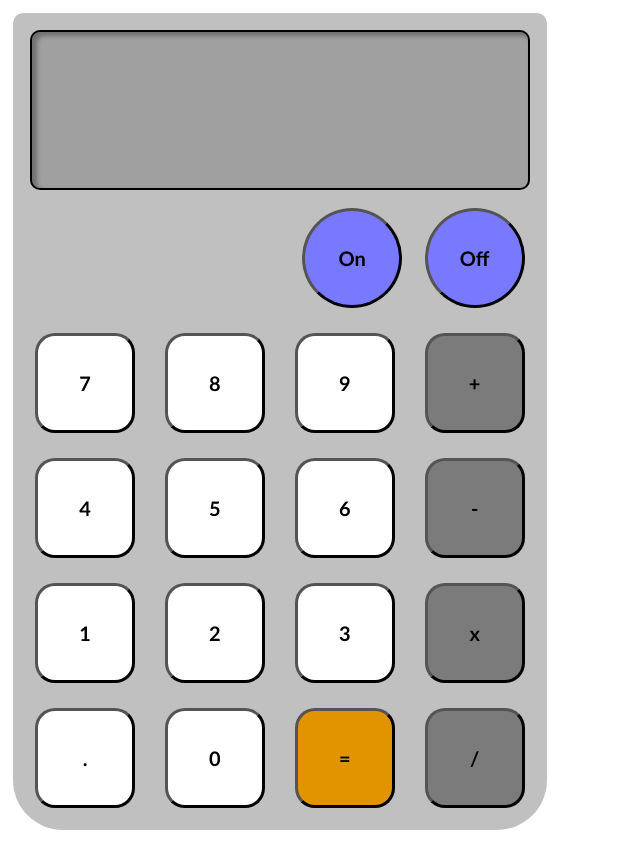
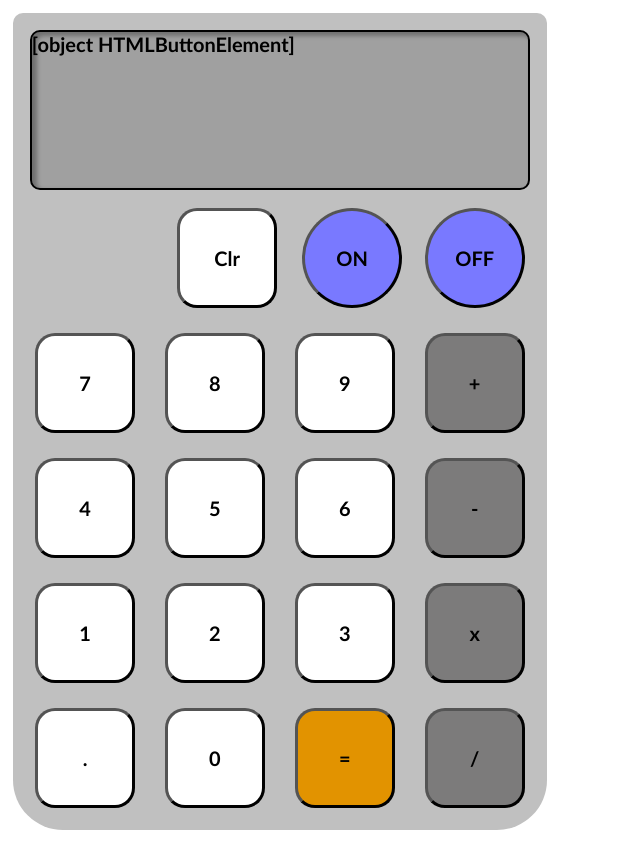
Before and after one commit to guanqcamole/calculator, a plain HTML site: page index.html in a window 1280 px wide. Shown: the whole page, without its empty margins (0-640 px from the left). Drawn offline with Linux system fonts and the light colour scheme.

Commit message:
small change to script

```diff
--- a/index.html
+++ b/index.html
@@ -12,8 +12,9 @@
 
             <div id="all-buttons" class="container">
                 <div id="pwrBtns" class="flexbox">
-                    <button class="btn pwr on">On</button>
-                    <button class="btn pwr off">Off</button>
+                    <button id="clr" class="btn">Clr</button>
+                    <button class="btn pwr on">ON</button>
+                    <button class="btn pwr off">OFF</button>
                 </div>
                 <div class="flexbox notOnOffBtns">
                     <div id="numberBtns" class="flexbox">
--- a/script.js
+++ b/script.js
@@ -2,6 +2,9 @@ const calculator = () => {
     //on and off
     const onBtn = document.querySelector('.on');
     const offBtn = document.querySelector('.off');
+
+    //clear
+    const clrBtn = document.getElementById('clr');
 
     //operators
     const add = document.getElementById('add');
@@ -38,36 +41,47 @@ const calculator = () => {
         location.reload();
     }
 
+    //Clear the screen
+    const clrScr = () => {
+
+    }
+
     //Prints message onto display
     const print = (message) => {
         const display = document.getElementById('display');
-        display.innerHTML = display.innerHTML + message;
+        display.innerHTML = message;
     }
 
-    //Needs debug
     const printEqn = (input) => {
-        display(input);
+        print(input);
     }
 
     //ADD A CLEAR BUTTON
 
     //ADD operators and debug
     const onClicks = () => {
+        //Turns on calculator
         onBtn.addEventListener('click', powerOn);
+        //Turns off calculator
         offBtn.addEventListener('click', powerOff);
 
-        if (powerStatus === 1) {
-            decimal.addEventListener('click', printEqn(decimal.innerHTML));
-            nine.addEventListener('click', printEqn(nine.innerHTML));
-            eigth.addEventListener('click', printEqn(eight.innerHTML));
-            seven.addEventListener('click', printEqn(seven.innerHTML));
-            six.addEventListener('click', printEqn(six.innerHTML));
-            five.addEventListener('click', printEqn(five.innerHTML));
-            four.addEventListener('click', printEqn(four.innerHTML));
-            three.addEventListener('click', printEqn(three.innerHTML));
-            two.addEventListener('click', printEqn(two.innerHTML));
-            one.addEventListener('click', printEqn(one.innerHTML));
-            zero.addEventListener('click', printEqn(zero.innerHTML));
+        decimal.addEventListener('click', () => {
+            print('clicked .');
+        });
+        nine.addEventListener('click', printEqn(nine));
+        eight.addEventListener('click', printEqn(eight));
+        seven.addEventListener('click', printEqn(seven));
+        six.addEventListener('click', printEqn(six));
+        five.addEventListener('click', printEqn(five));
+        four.addEventListener('click', printEqn(four));
+        three.addEventListener('click', printEqn(three));
+        two.addEventListener('click', printEqn(two));
+        one.addEventListener('click', printEqn(one));
+        zero.addEventListener('click', printEqn(zero));
+
+
+
+        while (powerStatus === 1) {
 
         }
     }
```
